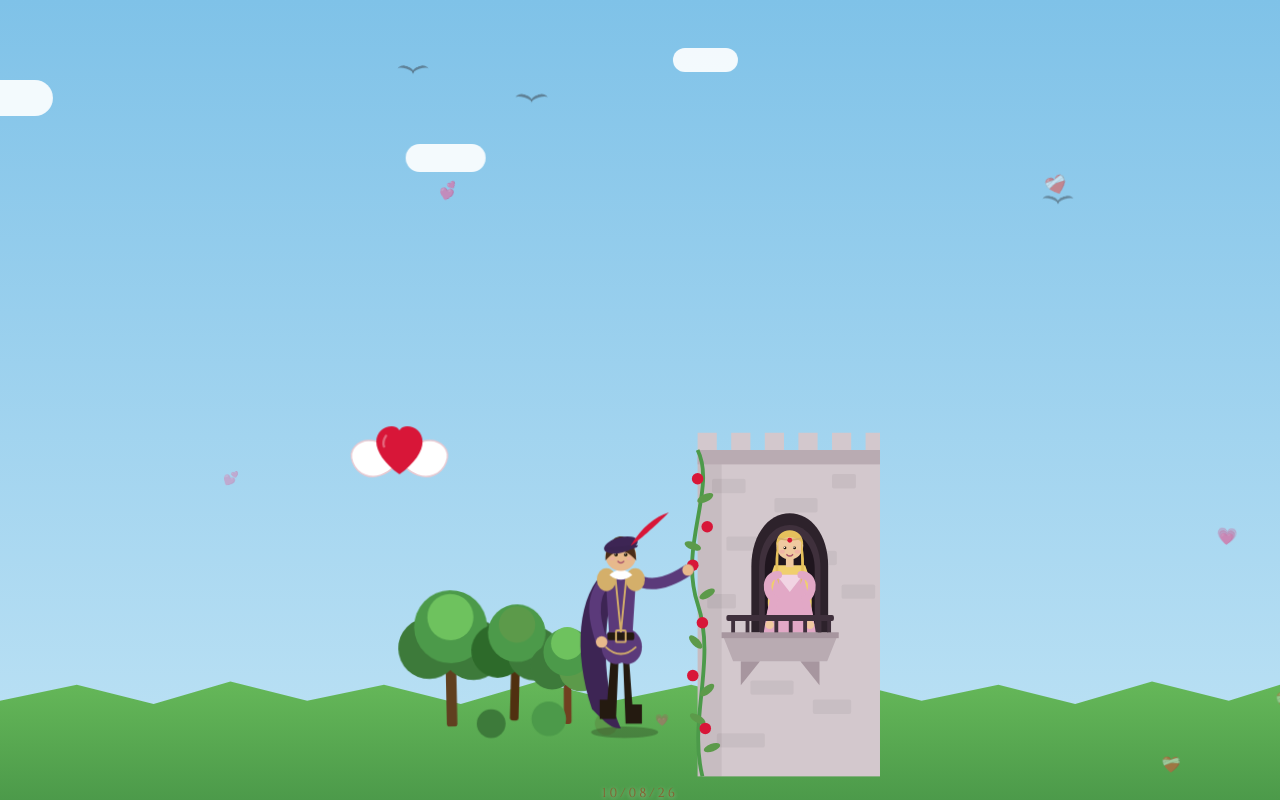
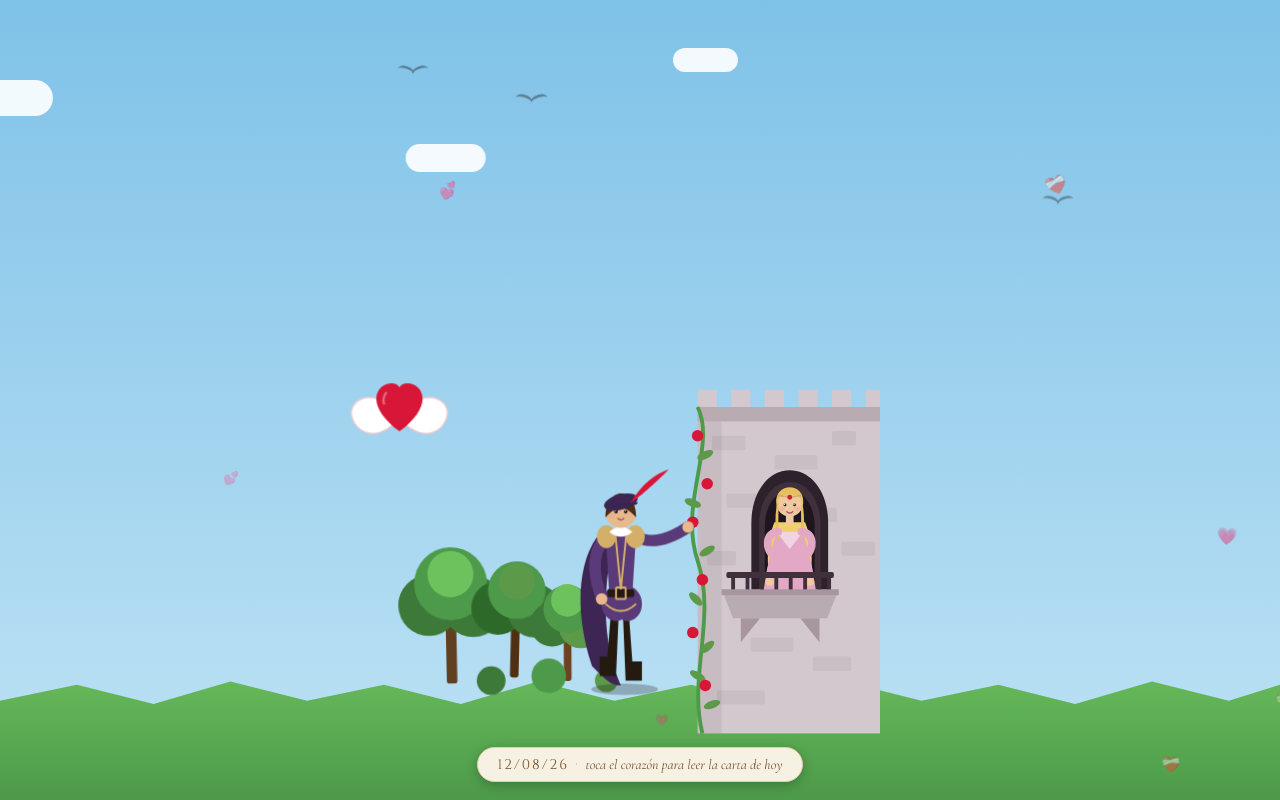
Before and after one commit to eachl12/carta-8, a plain HTML site: page index.html in a window 1280 px wide. Drawn offline with nearby package versions, Linux system fonts and the light colour scheme.

Commit message:
Update index.html

```diff
--- a/index.html
+++ b/index.html
@@ -195,7 +195,7 @@
     display:flex;
     align-items:flex-end;
     justify-content:center;
-    padding-bottom:0;
+    padding-bottom:60px;
   }
 
   .scene-wrap{
@@ -312,25 +312,34 @@
      TEXTOS
   ===================================================== */
 
-  .scene-hint{
-    margin-top:18px;
-    color:var(--lavender);
+  .badge-sep{
+    opacity:.5;
+    margin:0 6px;
+  }
+  .badge-hint{
     font-family:'Cormorant Garamond',serif;
     font-style:italic;
-    font-size:18px;
-    letter-spacing:.5px;
-    text-align:center;
-    text-shadow:0 1px 4px rgba(255,255,255,.6);
+    text-transform:none;
+    letter-spacing:normal;
   }
 
   .day-badge{
-    margin-top:8px;
-    color:#8a5a2e;
+    margin-top:14px;
+    display:inline-flex;
+    flex-wrap:wrap;
+    align-items:center;
+    justify-content:center;
+    max-width:88vw;
+    padding:7px 20px;
+    background:var(--parchment);
+    border:1px solid var(--parchment-edge);
+    border-radius:20px;
+    color:var(--wine);
     font-family:'Cinzel',serif;
-    font-size:13px;
-    letter-spacing:3px;
+    font-size:14px;
+    letter-spacing:2px;
     text-transform:uppercase;
-    text-shadow:0 1px 4px rgba(255,255,255,.6);
+    box-shadow:0 3px 12px rgba(0,0,0,.25);
   }
 
   /* =====================================================
@@ -798,8 +807,7 @@
       </g>
     </svg>
 
-    <div class="day-badge" id="dayBadge">10/08/26</div>
-    <div class="scene-hint">toca el corazón para leer la carta de hoy</div>
+    <div class="day-badge" id="dayBadge"><span id="dayBadgeDate">10/08/26</span><span class="badge-sep">·</span><span class="badge-hint">toca el corazón para leer la carta de hoy</span></div>
   </div>
 
   <!-- CARTA -->
@@ -839,10 +847,10 @@
      CONFIGURACIÓN
   ===================================================== */
   const DAY_NUMBER = 8;
-  const DATE_LABEL = '10/08/26';
+  const DATE_LABEL = '12/08/26';
   const SUBTITLE_TEXT = 'Mi julieta ❤️‍🩹👑 💗💍';
 
-  document.getElementById('dayBadge').textContent = DATE_LABEL;
+  document.getElementById('dayBadgeDate').textContent = DATE_LABEL;
   document.getElementById('dayLabel').textContent = DATE_LABEL;
   document.getElementById('titleLabel').textContent = 'Carta ' + DAY_NUMBER;
   document.getElementById('subtitleLabel').textContent = SUBTITLE_TEXT;
```
